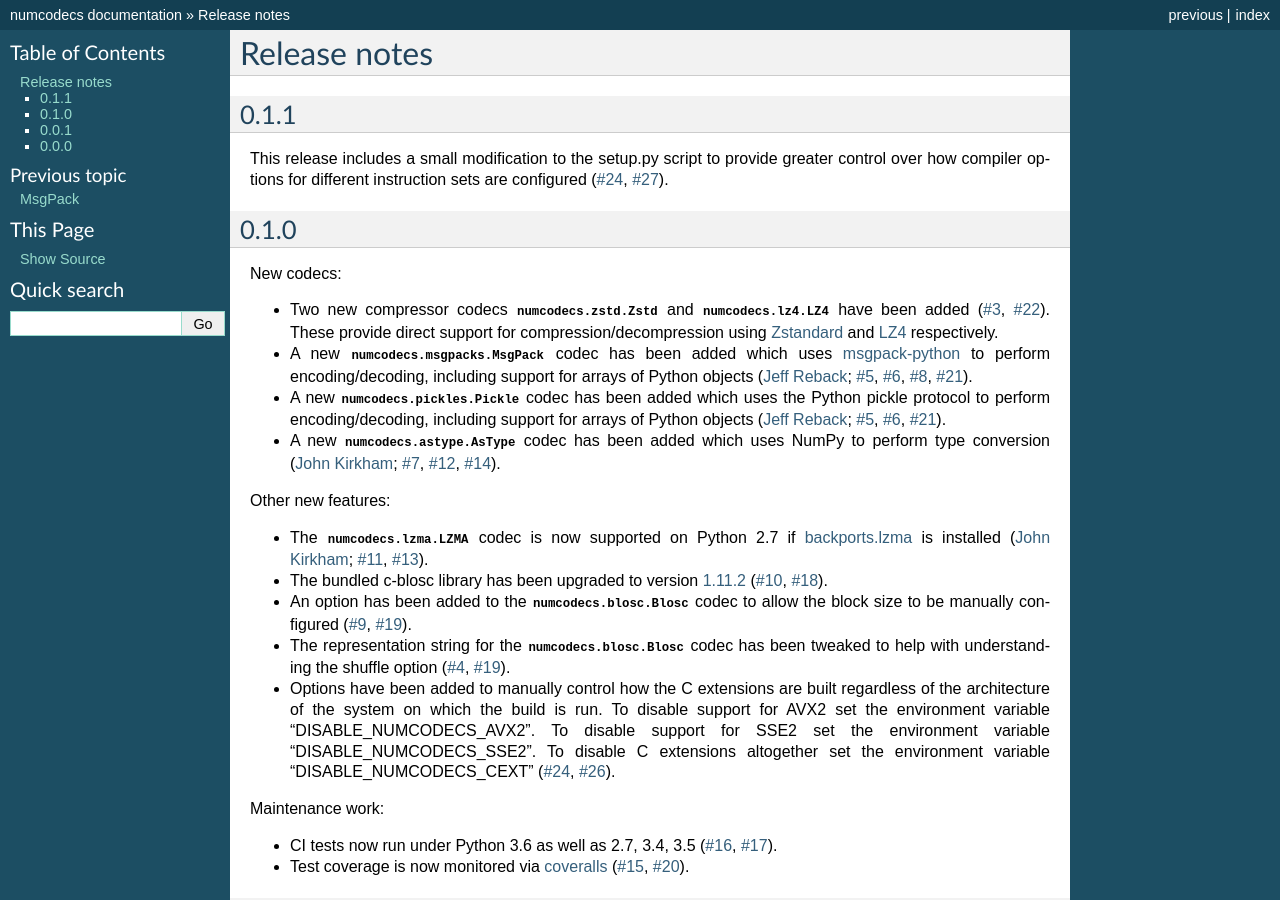
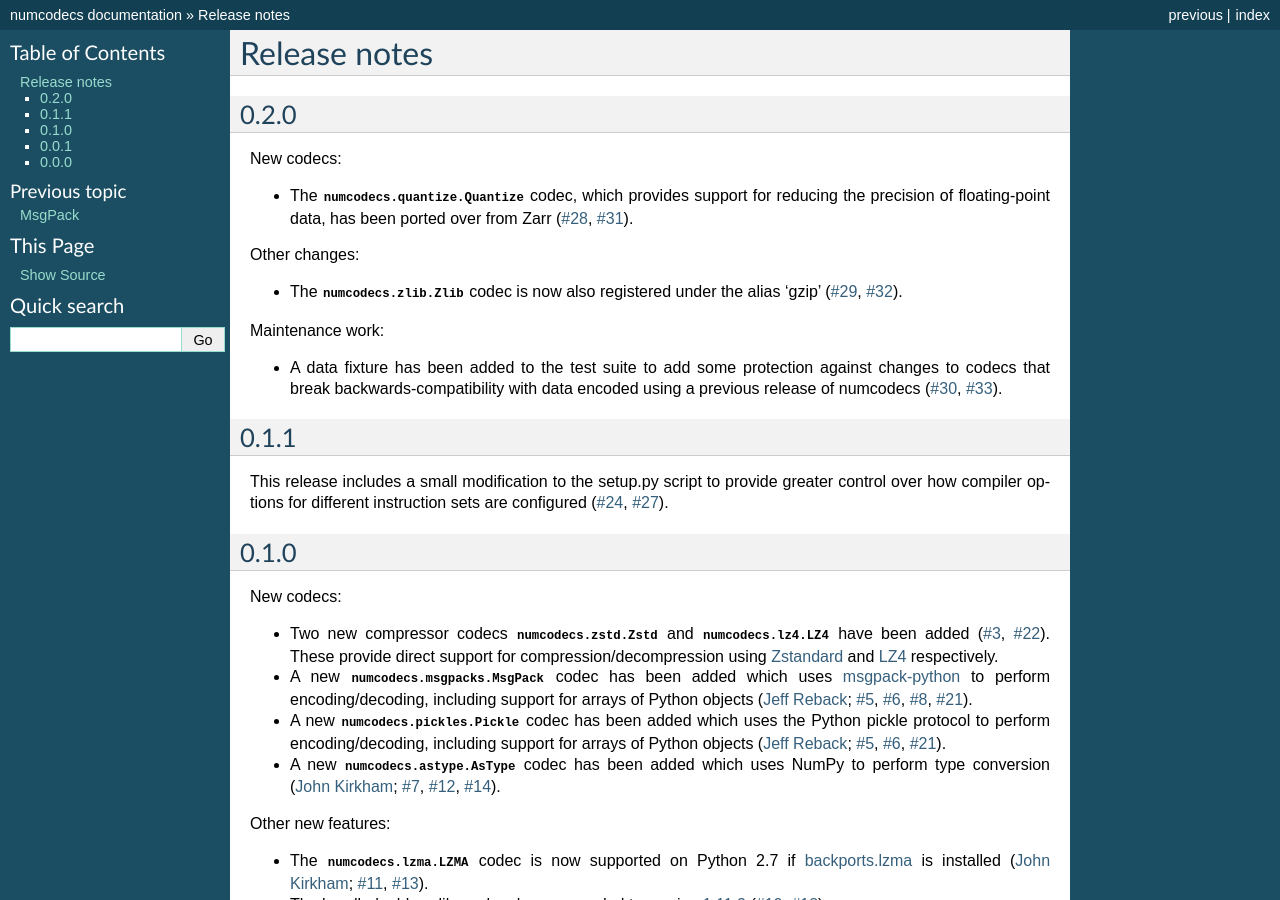
Before and after one commit to zarr-developers/numcodecs, a Sphinx documentation site: the page built from docs/release.rst, in a window 1280 px wide and 900 px high. Built offline with Sphinx 7.4.7, drawn with Linux system fonts in a browser that asks for light colours; the version number could not be read and is left out.

Commit message:
v0.2 release notes

```diff
--- a/docs/release.rst
+++ b/docs/release.rst
@@ -1,5 +1,30 @@
 Release notes
 =============
+
+.. _release_0.2.0:
+
+0.2.0
+-----
+
+New codecs:
+
+* The :class:`numcodecs.quantize.Quantize` codec, which provides support for reducing the precision
+  of floating-point data, has been ported over from Zarr
+  (`#28 <https://github.com/alimanfoo/numcodecs/issues/28>`_,
+  `#31 <https://github.com/alimanfoo/numcodecs/issues/31>`_).
+
+Other changes:
+
+* The :class:`numcodecs.zlib.Zlib` codec is now also registered under the alias 'gzip'
+  (`#29 <https://github.com/alimanfoo/numcodecs/issues/29>`_,
+  `#32 <https://github.com/alimanfoo/numcodecs/issues/32>`_).
+
+Maintenance work:
+
+* A data fixture has been added to the test suite to add some protection against changes to codecs
+  that break backwards-compatibility with data encoded using a previous release of numcodecs
+  (`#30 <https://github.com/alimanfoo/numcodecs/issues/30>`_,
+  `#33 <https://github.com/alimanfoo/numcodecs/issues/33>`_).
 
 .. _release_0.1.1:
 
```
